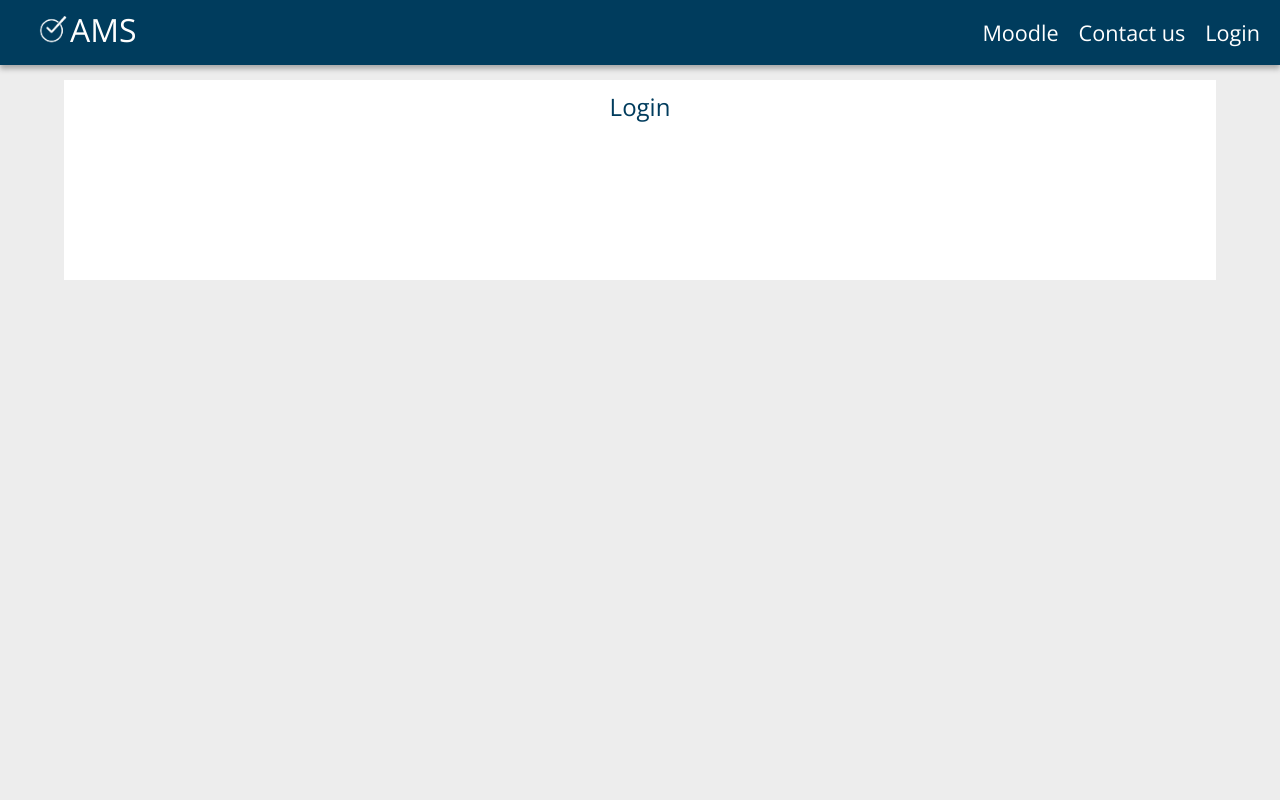
After one commit to manthan1412/AMS-Web, a Flask app: template templates/index.html in a window 1280 px wide. The commit adds this page. Run offline with Flask 2, Linux system fonts and the light colour scheme; the template is opened without the code that fills it, so the values that code supplies are empty.

Commit message:
Initial commit

```diff
--- /dev/null
+++ b/app.py
@@ -0,0 +1,59 @@
+from flask import Flask, render_template, request, redirect, url_for, flash, session
+
+app = Flask(__name__)
+app.secret_key = 'F12Zr47j\3yX R~X@H!jmM]Lwf/,?KT'
+
+def isLogin():
+	return False
+
+@app.route('/')
+def Home():
+	return render_template('index.html',islogin=isLogin())
+
+@app.route('/login')
+def Login():
+	pass
+
+@app.route('/logout')
+def Logout():
+	pass
+
+@app.route('/contactus')
+def Contactus():
+	pass
+
+@app.route('/master')
+def Master():
+	pass
+
+@app.route('/students')
+def Students():
+	pass
+
+@app.route('/teachers')
+def Teachers():
+	pass
+
+@app.route('/add/students')
+def AddStudents():
+	pass
+
+@app.route('/add/teachers')
+def AddTeachers():
+	pass
+
+@app.route('/moodle')
+@app.route('/moodle/home')
+def Moodle():
+	pass
+
+@app.route('/moodle/<folder_name>')
+def Folder():
+	pass
+
+@app.route('/moodle/upload')
+def Upload():
+	pass
+
+if __name__ == '__main__':
+	app.run(debug=True)
--- /dev/null
+++ b/static/CSS/ams.css
@@ -0,0 +1,149 @@
+* {
+	 box-sizing: border-box;
+}
+
+a{
+	text-decoration: none;
+}
+
+html, body{
+	height: 100%;
+	margin: 0px;
+	padding: 0px;
+	font-family: 'Open Sans', sans-serif;
+}
+
+body{
+	display: block;
+	top: 0px;
+	left: 0px;
+	background-color: #ededed;
+}
+
+header{
+	display: inline-block;
+	float: top;
+	position: relative;
+	top: 0px;
+	left: 0px;
+	width: 100%;
+	height: 45px;
+	background-color: #003c5d;
+	-webkit-box-shadow: 0px 4px 5px rgba(100, 100, 100, 0.49);
+	-moz-box-shadow:    0px 4px 5px rgba(100, 100, 100, 0.49);
+	box-shadow:         0px 4px 5px rgba(100, 100, 100, 0.49);
+}
+
+#logo{
+	display: inline-block;
+	position: absolute;
+	float: top;
+	height: 45px;
+	left: 25px;
+	line-height: 45px;
+	top: -8px;
+	vertical-align: middle;
+}
+
+#menu{
+	display: inline-block;
+	position: absolute;
+	float: top;
+	vertical-align: middle;
+	left: 5px;
+	top: 4px;
+	height: 45px;
+	line-height: 45px;
+}
+
+#logo_name{
+	display: inline-block;
+	position: absolute;
+	float: top;
+	left: 70px;
+	top: -3px;
+	height: 45px;
+	line-height: 45px;
+	color: white;
+	font-size: 1.7em;
+}
+
+#inline-menu{
+	display: none;
+}
+
+#container{
+	display: block;
+	position: relative;
+	margin: auto;
+	margin-top: 10px;
+	height: 200px;
+	width: 90%;
+	background-color: white;
+	padding: 10px;
+}
+
+#heading{
+	display: table;
+	margin: 0 auto;
+	font-size: 1.5em;
+	color: #003c5d;
+}
+
+@media only screen and (min-width: 600px){
+
+	header{
+		line-height: 65px;
+		height: 65px;
+	}
+
+	#logo{
+		height: 65px;
+		line-height: 65px;
+		vertical-align: middle;
+		top: 2px;
+	}
+
+	#logo_name{
+		font-size: 2em;
+		height: 65px;
+		top: 7px;
+	}
+
+	#menu{
+		display: none;
+	}
+
+	#inline-menu{
+		display: inline-block;
+		position: absolute;
+		float: top;
+		margin: 0px;
+		height: 65px;
+		line-height: 65px;
+		right: 10px;
+		font-size: 1.35em;
+		list-style: none;
+		vertical-align: middle;
+	}
+
+	#inline-menu-item{
+		display: inline-block;
+		position: relative;
+		float: left;
+		margin-top: 0px;
+		padding-left: 10px;
+		padding-right: 10px;
+		height: 65px;
+		line-height: 65px;
+		color: white;
+	}
+
+	#inline-menu-item:hover{
+		color: white;
+		background-color: #191919;
+	}
+}
+
+@media only screen and (min-width: 768px){
+}
--- /dev/null
+++ b/templates/index.html
@@ -0,0 +1,40 @@
+<!DOCTYPE html>
+<html>
+<head>
+	<title>Welocme to AMS</title>
+	<link rel="icon" href="{{url_for('static',filename='Images/favicon.ico')}}">
+	<link rel="stylesheet" type="text/css" href="{{url_for('static',filename='CSS/ams.css')}}">
+	<link href='https://fonts.googleapis.com/css?family=Open+Sans:400,600,300' rel='stylesheet' type='text/css'>
+	<script src="https://code.jquery.com/jquery-1.12.2.min.js" integrity="sha256-lZFHibXzMHo3GGeehn1hudTAP3Sc0uKXBXAzHX1sjtk=" crossorigin="anonymous"></script>
+	<script type="text/javascript" src="{{url_for('static',filename='JS/ams.js')}}"></script>
+</head>
+<body>
+	<header>
+		<div id="menu">
+			<img src="{{url_for('static',filename='Images/three-1.png')}}" width="24" height="24">
+		</div>
+
+		<a href="{{url_for('Home')}}">
+			<div id="logo">
+				<img src="{{url_for('static',filename='Images/logo.png')}}" width="56" height="56">
+			</div>
+			<span id="logo_name" >AMS</span>
+		</a>
+
+		<ul id="inline-menu">
+			<a href="{{url_for('Moodle')}}"><li id="inline-menu-item">Moodle</li></a>
+			<a href="{{url_for('Contactus')}}"><li id="inline-menu-item">Contact us</li></a>
+		{% if islogin %}
+			<a href="{{url_for('Logout')}}"><li id="inline-menu-item">Logout</li></a>
+		{% else %}
+			<a href="{{url_for('Login')}}"><li id="inline-menu-item">Login</li></a>
+		{% endif %}
+		</ul>
+
+	</header>
+
+	<div id="container">
+		<span id="heading">Login</span>
+	</div>
+</body>
+</html>
--- a/index.html
+++ b/templates/index2.html
@@ -2,10 +2,9 @@
 <html>
 <head>
 	<title>Welcome to AMS</title>
-	<link rel="stylesheet" type="text/css" href="CSS/ams.css">
+	<link rel="stylesheet" type="text/css" href="{{url_for('static',filename='CSS/ams.css')}}">
 	<script src="https://code.jquery.com/jquery-1.12.2.min.js" integrity="sha256-lZFHibXzMHo3GGeehn1hudTAP3Sc0uKXBXAzHX1sjtk=" crossorigin="anonymous"></script>
-	<script type="text/javascript" src="JS/ams2.js"></script>
-	<!-- <script type="text/javascript src="https://cdnjs.cloudflare.com/ajax/libs/json3/3.3.2/json3.min.js" "></script> -->
+	<script type="text/javascript" src="{{url_for('static',filename='JS/ams.js')}}"></script>
 </head>
 <body>
 	<div id="form">
```
Also changed, not shown: CSS/ams.css (deleted, +0 -14 lines), JS/ams.js (deleted, +0 -60 lines), JS/ams2.js (deleted, +0 -26 lines), requirement.txt (added, +7 -0 lines), static/JS/ams.js (added, +47 -0 lines), static/JS/call.py (added, +13 -0 lines), favicon.ico (added), static/Images/favicon.ico (added), static/Images/logo.png (added), static/Images/three-1.png (added), static/Images/three.png (added), 2 other files.
